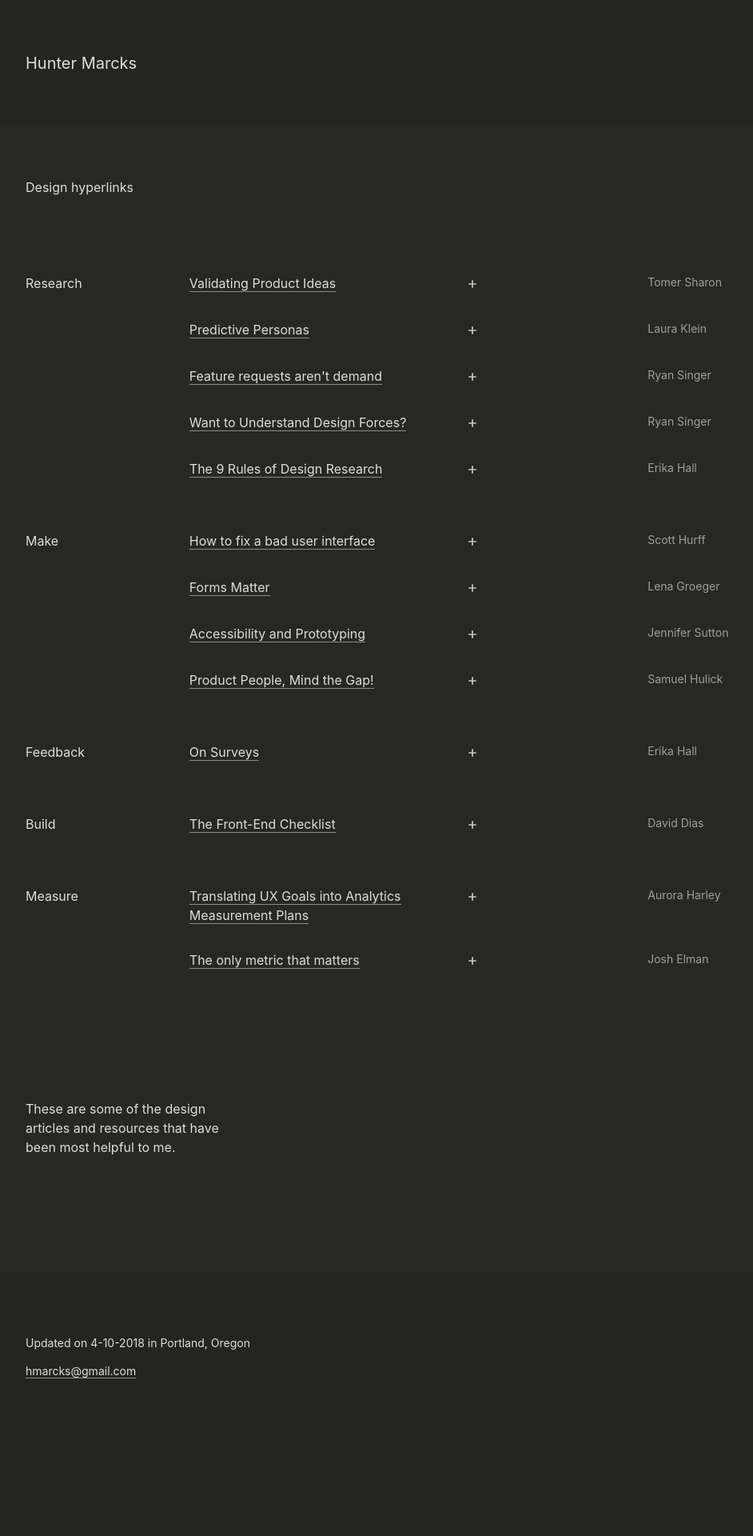
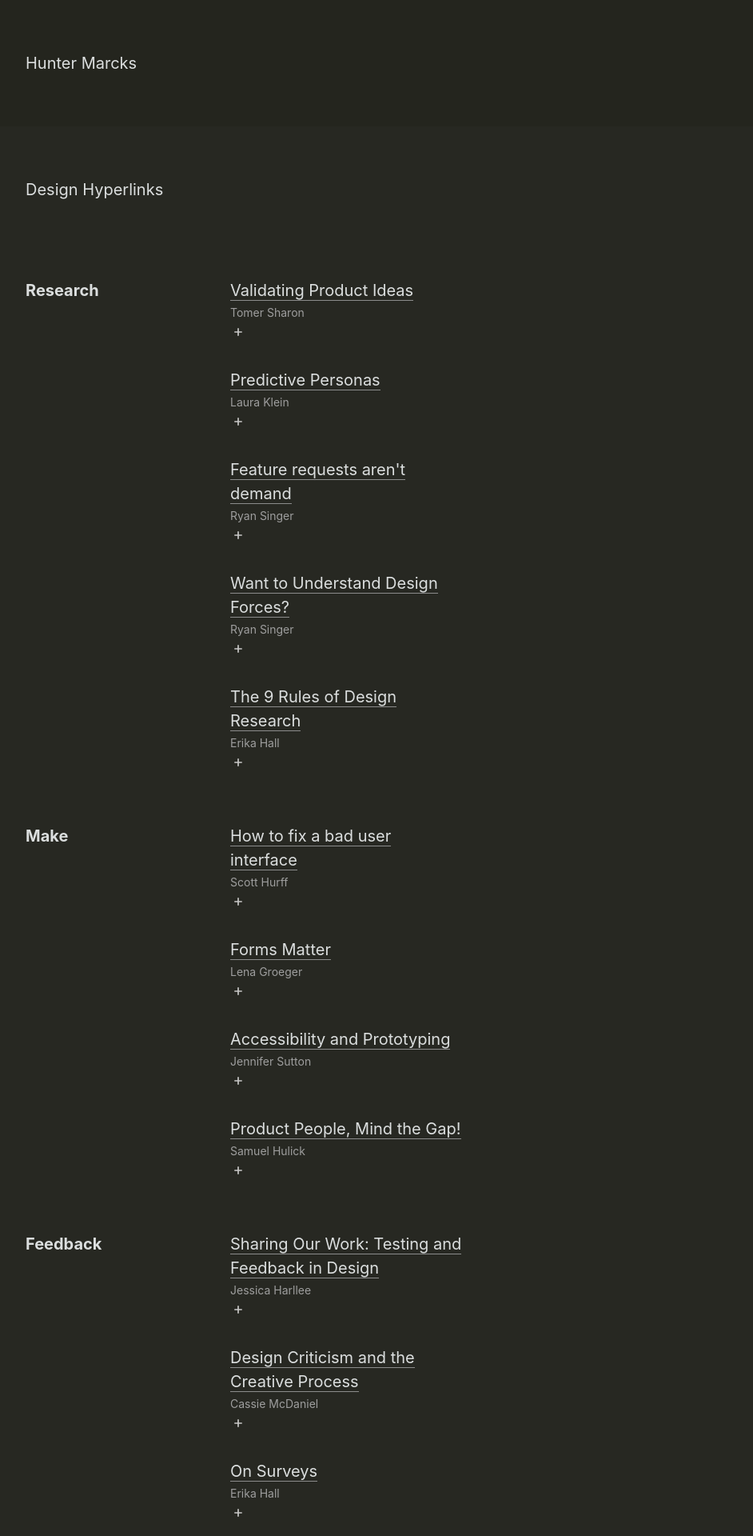
Before and after one commit to hmarcks/hmarcks.github.io, a Jekyll site: the page built from resources/index.html, in a window 1280 px wide. Shown: the top 1920 px of the page at 80% size, without its empty margins (96-1038 px from the left). Built offline with Jekyll 4.4.1, drawn with Linux system fonts in a browser that asks for light colours; comment, search, counter and statistics services are not loaded; before the commit the page ends 1866 px from its top, so only the background shows below that; some of the changed text lies outside the part shown.

Commit message:
Couple new links, playing with layout

```diff
--- a/_includes/resources-item.html
+++ b/_includes/resources-item.html
@@ -1,4 +1,24 @@
-<article class="flex-l mb4">
+<article class="mb4">
+  <section class="w-100 w-80-m w-70-l">
+    <h3 class="w-80 w-60-l dib ma0 pr4 f4 fw4">
+      <a href="{{ post.link-external }}">
+        {{ post.title }}
+      </a>
+    </h3>
+    <br />
+    <span class="f6 resources__footer">
+      {{ post.author }}
+    </span>
+    <div class="js-expandmore" data-hideshow-prefix-class="animated"></div>
+    <span class="js-to_expand w-100">
+      {{ post.content }}
+      <br />
+    </span>
+  </section>
+</article>
+
+
+<!-- <article class="flex-l mb4">
   <section class="w-100 w-80-m w-70-l flex flex-wrap">
     <h3 class="w-80 w-60-l dib ma0 pr4 f5 fw4">
       <a href="{{ post.link-external }}">
@@ -13,4 +33,4 @@
   <footer class="w-30-l f6 resources__footer">
     {{ post.author }}
   </footer>
-</article>
+</article> -->
--- a/_posts/build/2018-02-26-front-end-checklist.html
+++ b/_posts/build/2018-02-26-front-end-checklist.html
@@ -8,5 +8,5 @@ category: Build
 ---
 
 <p class="mt2">
-  There is a lot to remember.
+  There is too much to remember.
 </p>
--- a/_scss/base.scss
+++ b/_scss/base.scss
@@ -187,3 +187,26 @@ nav {
     height: 24px;
     margin-left: 8px;
 }
+// Consolidate right and left attributes
+.link--animate-left {
+  border-bottom: none;
+}
+.link--animate-left:before {
+    content: "";
+    background: url('/assets/images/icons/icon-arrow-right-flat.svg') no-repeat;
+    content: "";
+    width: 24px;
+    height: 24px;
+    margin-right: 4px;
+    display: inline-block;
+    vertical-align: middle;
+    left: 0;
+    transition: 0.15s ease-in-out;
+    transform: rotate(180deg);
+}
+.link--animate-left:hover:before {
+    width: 24px;
+    height: 24px;
+    position: relative;
+    left: -4px;
+}
--- a/resources/index.html
+++ b/resources/index.html
@@ -4,16 +4,16 @@ title: Hunter Marcks - Process
 ---
 <div class="mw8 ml-auto mr-auto pt5 pb6">
   <div class="pb5">
-    <h1 class="f5 fw4 ma0">Design hyperlinks</h1>
+    <h1 class="f4 fw4 ma0">Design Hyperlinks</h1>
   </div>
 
   <hr class="mb4 resources__hr" />
 
   <div class="flex-ns">
-    <div class="w-20-ns mb4 fw7 fw4-ns">
+    <div class="w-25-ns mb4 fw7 f4">
       Research
     </div>
-    <div class="w-80-ns">
+    <div class="w-75-ns">
       {% for post in site.posts %}
         {% if post.categories contains 'Research' %}
           {% include resources-item.html %}
@@ -25,10 +25,10 @@ title: Hunter Marcks - Process
   <hr class="mt4 mb4 resources__hr" />
 
   <div class="flex-ns">
-    <div class="w-20-ns mb4 fw7 fw4-ns">
+    <div class="w-25-ns mb4 fw7 f4">
       Make
     </div>
-    <div class="w-80-ns">
+    <div class="w-75-ns">
       {% for post in site.posts %}
         {% if post.categories contains 'Make' %}
           {% include resources-item.html %}
@@ -40,10 +40,10 @@ title: Hunter Marcks - Process
   <hr class="mt4 mb4 resources__hr" />
 
   <div class="flex-ns">
-    <div class="w-20-ns mb4 fw7 fw4-ns">
+    <div class="w-25-ns mb4 fw7 f4">
       Feedback
     </div>
-    <div class="w-80-ns">
+    <div class="w-75-ns">
       {% for post in site.posts %}
         {% if post.categories contains 'Feedback' %}
           {% include resources-item.html %}
@@ -55,10 +55,10 @@ title: Hunter Marcks - Process
   <hr class="mt4 mb4 resources__hr" />
 
   <div class="flex-ns">
-    <div class="w-20-ns mb4 fw7 fw4-ns">
+    <div class="w-25-ns mb4 fw7 f4">
       Build
     </div>
-    <div class="w-80-ns">
+    <div class="w-75-ns">
       {% for post in site.posts %}
         {% if post.categories contains 'Build' %}
           {% include resources-item.html %}
@@ -70,10 +70,10 @@ title: Hunter Marcks - Process
   <hr class="mt4 mb4 resources__hr" />
 
   <div class="flex-ns">
-    <div class="w-20-ns mb4 fw7 fw4-ns">
+    <div class="w-25-ns mb4 fw7 f4">
       Measure
     </div>
-    <div class="w-80-ns">
+    <div class="w-75-ns">
       {% for post in site.posts %}
         {% if post.categories contains 'Measure' %}
           {% include resources-item.html %}
@@ -84,8 +84,9 @@ title: Hunter Marcks - Process
 
   <hr class="mt4 mb6 resources__hr" />
 
-  <p class="mw5">
+  <p class="mw5 mb5">
     These are some of the design articles and resources that have been most helpful to me.<!--  They are categorized in a high-level design process. -->
   </p>
+  <p><a href="/" class="link--animate-left">About me</a></p>
 
 </div>
```
Also changed, not shown: _posts/build/2018-07-03-there-is-no-hand-off-in-product-design.html (added, +12 -0 lines), _posts/feedback/2018-07-01-design-criticism-and-the-creative-process.html (added, +13 -0 lines), _posts/feedback/2018-07-01-sharing-our-work-testing-and-feedback-in-design.html (added, +12 -0 lines).
